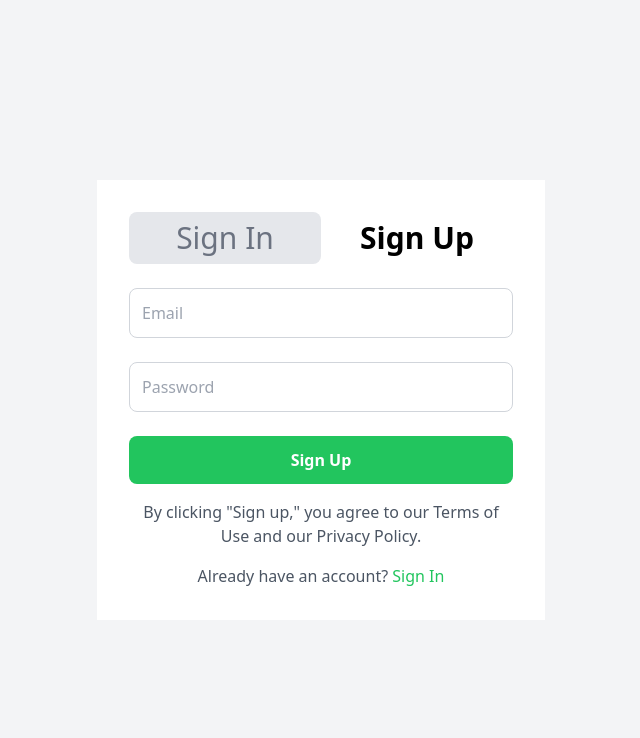
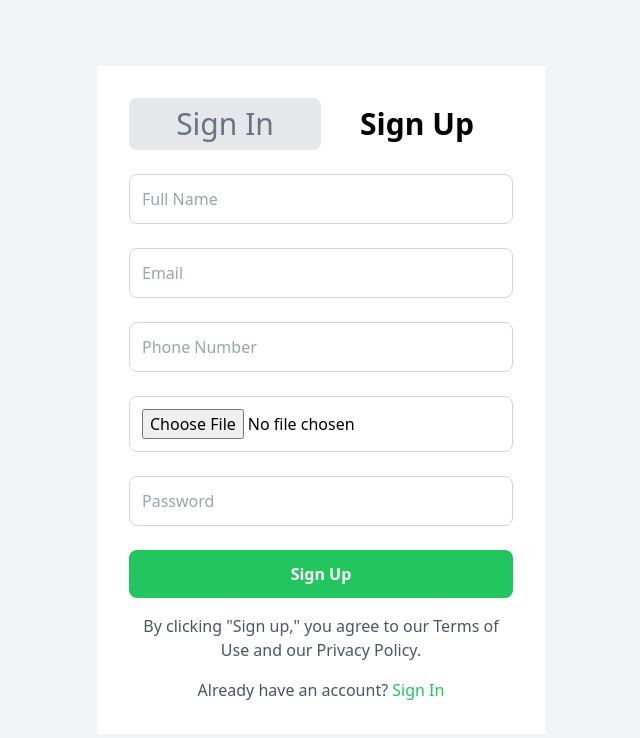
Before and after one commit to codewithdann0/Educational_platform, a Next.js app: page /signup in a window 1280 px wide. Shown: the top 738 px of the page, without its empty margins (319-959 px from the left). Built offline with nearby package versions, Linux system fonts and the light colour scheme; no server answers.

Commit message:
Firebase database setup and some layout improvement

```diff
--- a/app/Navbar.tsx
+++ b/app/Navbar.tsx
@@ -4,7 +4,6 @@ import { useState } from 'react';
 import { FaUserCircle } from 'react-icons/fa';
 
 const Navbar = () => {
-  const [username] = useState("Daniel Tigistu");
   const [isMobileMenuOpen, setMobileMenuOpen] = useState(false);
 
   const toggleMobileMenu = () => {
@@ -12,10 +11,10 @@ const Navbar = () => {
   };
 
   return (
-    <nav   className="bg-white h-18 p-4  fixed w-screen"> {/* Increased height */}
-      <div className="container mx-auto flex items-center justify-between ">
+    <nav className="bg-white h-16 p-4 fixed w-screen shadow"> {/* Height and shadow */}
+      <div className="container mx-auto flex items-center justify-between">
         {/* Logo on the left */}
-        <Link href="/" className="text-3xl font-bold text-gray-800 hover:text-green-500 transition duration-200">
+        <Link href="/" className="text-3xl font-bold text-gray-800 hover:text-green-500 transition duration-200 ml-0">
           eduPlat
         </Link>
 
@@ -40,9 +39,7 @@ const Navbar = () => {
         </div>
 
         {/* Navigation Links (hidden on mobile) */}
-        <div className={`md:flex md:flex-row md:space-x-8 hidden md:static w-full md:w-auto transition-all duration-300 ${
-          isMobileMenuOpen ? 'top-12' : '-top-40'
-        }`}>
+        <div className={`md:flex md:flex-row md:space-x-8 hidden md:static w-full md:w-auto transition-all duration-300 ${isMobileMenuOpen ? 'top-12' : '-top-40'}`}>
           <Link href="/" className="block text-gray-800 hover:text-green-500 py-3 px-4 transition duration-200 ease-in-out text-lg">
             Home
           </Link>
@@ -51,21 +48,20 @@ const Navbar = () => {
           </Link>
         </div>
 
-        {/* Search Bar and User Information (hidden on mobile) */}
-        <div className="md:flex items-center space-x-4 ml-auto">
-          <div className="relative hidden md:block">
-             <div className="hidden md:block">
-            <Link href="/signin" className="bg-green-500 text-white px-4 py-2 rounded-lg hover:bg-green-600 transition duration-200 ease-in-out">
-              Login
-            </Link>
-          </div>
-          </div>
+        {/* User Information and Login Button (hidden on mobile) */}
+        <div className="md:flex items-center space-x-4 ml-auto mr-2"> {/* Added mr-2 to reduce the right gap */}
+          {/* Login Button */}
+          <Link href="/signin" className="bg-green-500 text-white px-4 py-2 rounded-lg hover:bg-green-600 transition duration-200 ease-in-out">
+            Login
+          </Link>
 
-          {/* Login Button */}
-
+          {/* Profile Icon */}
+          <Link href="/profile" className="text-gray-800 hover:text-green-500 transition duration-200">
+            <FaUserCircle className="h-8 w-8" /> {/* Circular profile icon */}
+          </Link>
         </div>
       </div>
-      <hr className="mx-auto  border-gray-300" /> {/* Centered line under the navbar */}
+      <hr className="mx-auto border-gray-300" /> {/* Centered line under the navbar */}
     </nav>
   );
 };
--- a/app/layout.tsx
+++ b/app/layout.tsx
@@ -1,3 +1,5 @@
+import Footer from './Footer'
+import Navbar from './Navbar';
 import type { Metadata } from "next";
 import localFont from "next/font/local";
 import "./globals.css";
@@ -14,8 +16,8 @@ const geistMono = localFont({
 });
 
 export const metadata: Metadata = {
-  title: "Create Next App",
-  description: "Generated by create next app",
+  title: "Educational Platform",
+  description: "Developed by Juinor software Engineering",
 };
 
 export default function RootLayout({
@@ -28,7 +30,9 @@ export default function RootLayout({
       <body
         className={`${geistSans.variable} ${geistMono.variable} antialiased`}
       >
+          <Navbar />
         {children}
+        <Footer/>
       </body>
     </html>
   );
--- a/app/page.tsx
+++ b/app/page.tsx
@@ -1,11 +1,10 @@
-import Footer from './Footer'
-import Navbar from './Navbar'; // Ensure correct casing for the component name
+
 import Link from 'next/link'; // Correct the import for Link from Next.js
 import { FaFacebookF, FaTwitter, FaInstagram, FaLinkedin } from 'react-icons/fa'; // Import the desired icons
 export default function Home() {
   return (
     <div>
-      <Navbar />
+
       <div className='bg-black-700 text-white text-center py-4 '>
 
         <h1 className='mt-20 text-black'>✨ Welcome to your new Dashboard ✨ What's New?</h1>
@@ -24,7 +23,7 @@ export default function Home() {
         {/* Other content goes here... */}
       </div>
 
-      <Footer/>
+
     </div>
   );
 }
--- a/lib/auth.ts
+++ b/lib/auth.ts
@@ -1,14 +1,45 @@
 // lib/auth.ts
 import { auth } from './firebase';
 import { createUserWithEmailAndPassword, signInWithEmailAndPassword, signOut } from 'firebase/auth';
+import { db } from './firebase'; // Import the Firestore instance
+import { doc, setDoc } from 'firebase/firestore';
+import { getStorage, ref, uploadBytes } from 'firebase/storage'; // Import Firebase Storage
 
 // Type assertion for errors
 type AuthError = Error & { code?: string; message?: string };
 
-export const signUp = async (email: string, password: string) => {
+const storage = getStorage();
+
+export const signUp = async (
+  email: string,
+  password: string,
+  fullName: string,
+  phone: string,
+  profilePicture: File | null
+) => {
   try {
     const userCredential = await createUserWithEmailAndPassword(auth, email, password);
-    return userCredential.user;
+    const user = userCredential.user;
+
+    // Upload the profile picture if provided
+    let profilePictureUrl = '';
+    if (profilePicture) {
+      const storageRef = ref(storage, `profile_pictures/${user.uid}`);
+      await uploadBytes(storageRef, profilePicture); // Upload the file
+      profilePictureUrl = `profile_pictures/${user.uid}`; // Set the profile picture URL
+    }
+
+    // Create a user document in Firestore
+    await setDoc(doc(db, 'users', user.uid), {
+      email,
+      fullName,
+      phone,
+      profilePicture: profilePictureUrl, // Store the URL of the profile picture
+      createdAt: new Date(), // Optional: Add timestamp
+      role: 'student', // Optional: Default role
+    });
+
+    return user;
   } catch (error) {
     const firebaseError = error as AuthError; // Type assertion
     throw new Error(firebaseError.message || "An unknown error occurred.");
--- a/lib/firebase.ts
+++ b/lib/firebase.ts
@@ -1,5 +1,7 @@
+// lib/firebase.ts
 import { initializeApp, getApp, getApps } from 'firebase/app';
 import { getAuth } from 'firebase/auth';
+import { getFirestore } from 'firebase/firestore'; // Import Firestore
 
 const firebaseConfig = {
   apiKey: process.env.NEXT_PUBLIC_FIREBASE_API_KEY,
@@ -11,7 +13,6 @@ const firebaseConfig = {
   measurementId: process.env.NEXT_PUBLIC_FIREBASE_MEASUREMENT_ID,
 };
 
-
 // Initialize Firebase app if it hasn't been initialized yet
 let app;
 if (getApps().length === 0) {
@@ -21,5 +22,6 @@ if (getApps().length === 0) {
 }
 
 const auth = getAuth(app);
+const db = getFirestore(app); // Initialize Firestore
 
-export { auth };
+export { auth, db }; // Export Firestore along with auth
--- a/pages/signup.tsx
+++ b/pages/signup.tsx
@@ -1,11 +1,16 @@
 // pages/signup.tsx
 import { useState } from 'react';
 import { signUp } from '../lib/auth';
+import { db } from '../lib/firebase'; // Import the Firestore instance
 import Link from 'next/link';
+import { doc, setDoc } from 'firebase/firestore'; // Firestore functions
 
 const SignUp = () => {
   const [email, setEmail] = useState('');
   const [password, setPassword] = useState('');
+  const [fullName, setFullName] = useState(''); // New state for full name
+  const [phone, setPhone] = useState(''); // New state for phone
+  const [profilePicture, setProfilePicture] = useState<File | null>(null); // New state for profile picture
   const [error, setError] = useState('');
 
   const handleSignUp = async (e: React.FormEvent) => {
@@ -13,8 +18,9 @@ const SignUp = () => {
     setError('');
 
     try {
-      await signUp(email, password);
+      const user = await signUp(email, password, fullName, phone, profilePicture); // Pass profile picture
       // Redirect or perform other actions after successful sign-up
+      // Example: window.location.href = '/'; // Redirect to the homepage
     } catch (error) {
       setError(error instanceof Error ? error.message : 'An unexpected error occurred.');
     }
@@ -26,13 +32,12 @@ const SignUp = () => {
         <div className="flex justify-between mb-6">
           {/* Sign In Link */}
           <Link href="/signin" className="flex-1 text-3xl text-center px-4 py-2 rounded-lg bg-gray-200 text-gray-500">
-              Sign In
-
+            Sign In
           </Link>
 
           {/* Sign Up Link */}
           <Link href="/signup" className="flex-1 text-3xl font-bold text-center px-4 py-2 rounded-lg">
-              Sign Up
+            Sign Up
           </Link>
         </div>
 
@@ -40,10 +45,39 @@ const SignUp = () => {
         <form onSubmit={handleSignUp} className="space-y-6">
           <div>
             <input
+              type="text"
+              placeholder="Full Name" // Placeholder for full name
+              value={fullName}
+              onChange={(e) => setFullName(e.target.value)} // Update full name state
+              required
+              className="w-full p-3 border border-gray-300 rounded-lg focus:outline-none focus:ring-2 focus:ring-green-500"
+            />
+          </div>
+          <div>
+            <input
               type="email"
               placeholder="Email"
               value={email}
               onChange={(e) => setEmail(e.target.value)}
+              required
+              className="w-full p-3 border border-gray-300 rounded-lg focus:outline-none focus:ring-2 focus:ring-green-500"
+            />
+          </div>
+          <div>
+            <input
+              type="tel"
+              placeholder="Phone Number" // Placeholder for phone number
+              value={phone}
+              onChange={(e) => setPhone(e.target.value)} // Update phone state
+              required
+              className="w-full p-3 border border-gray-300 rounded-lg focus:outline-none focus:ring-2 focus:ring-green-500"
+            />
+          </div>
+          <div>
+            <input
+              type="file"
+              accept="image/*"
+              onChange={(e) => setProfilePicture(e.target.files![0])} // Store the file in state
               required
               className="w-full p-3 border border-gray-300 rounded-lg focus:outline-none focus:ring-2 focus:ring-green-500"
             />
```
